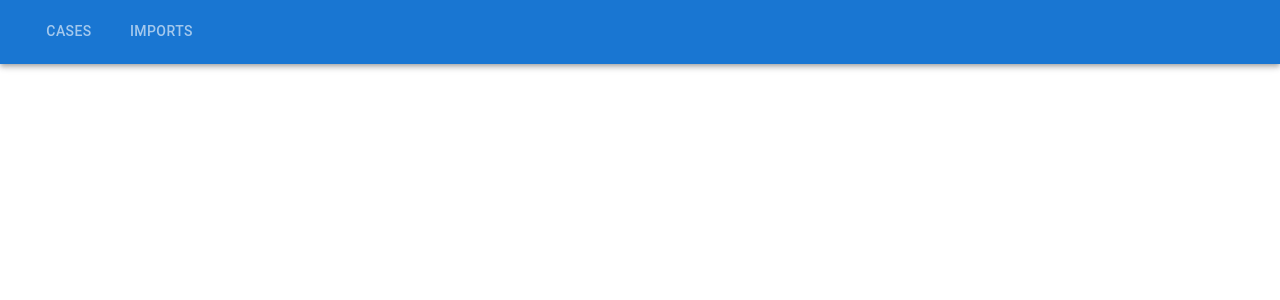
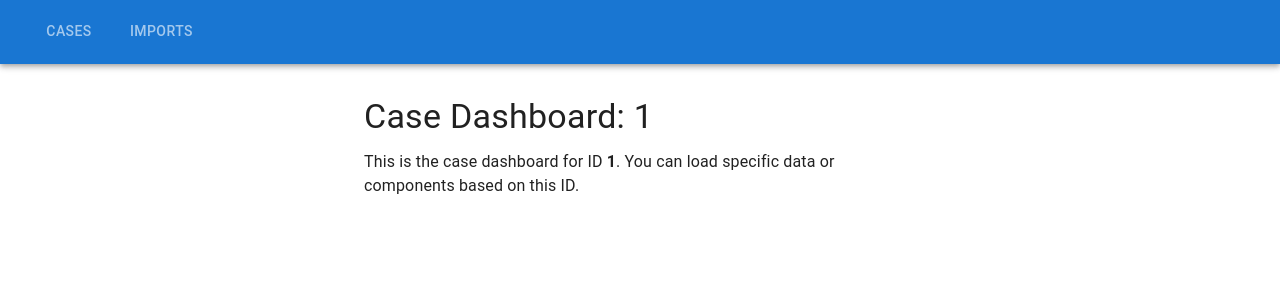
Before and after one commit to pdfusion/PDFusion_UI, a React (Vite) app: page /cases/1 in a window 1280 px wide. Before the commit this address had no page. Shown: the top 300 px of the page. Built offline with nearby package versions, Linux system fonts and the light colour scheme.

Commit message:
Rename Workspace to CaseDashboard

```diff
--- a/src/App.tsx
+++ b/src/App.tsx
@@ -19,7 +19,7 @@ import {
 import { CasesDataProvider } from './contexts/CasesDataContext';
 import Questionnaire from './pages/Questionnaire';
 import Imports from './pages/Imports';
-import Workspace from './pages/Workspace';
+import CaseDashboard from './pages/CaseDashboard';
 import { UsersDataProvider } from './contexts/UsersDataContext';
 import Cases from './pages/Cases';
 
@@ -61,7 +61,7 @@ const App: React.FC = () => {
               <Routes>
                 <Route path="/" element={<Cases />} />
                 <Route path="/imports" element={<Imports />} />
-                <Route path="/workspace/:id" element={<Workspace />} />
+                <Route path="/cases/:id" element={<CaseDashboard />} />
                 <Route path="/questionnaire" element={<Questionnaire />} />
                 <Route path="/questionnaire/:id" element={<Questionnaire />}
                 />
--- a/src/pages/Workspace.tsx
+++ b/src/pages/CaseDashboard.tsx
@@ -2,19 +2,19 @@ import React from 'react';
 import { useParams } from 'react-router-dom';
 import { Typography } from '@mui/material';
 
-const Workspace: React.FC = () => {
+const CaseDashboard: React.FC = () => {
   const { id } = useParams<{ id: string }>();
 
   return (
     <div>
       <Typography variant="h4" gutterBottom>
-        Workspace: {id}
+        Case Dashboard: {id}
       </Typography>
       <Typography>
-        This is the workspace for ID <strong>{id}</strong>. You can load specific data or components based on this ID.
+        This is the case dashboard for ID <strong>{id}</strong>. You can load specific data or components based on this ID.
       </Typography>
     </div>
   );
 };
 
-export default Workspace;
+export default CaseDashboard;
```
